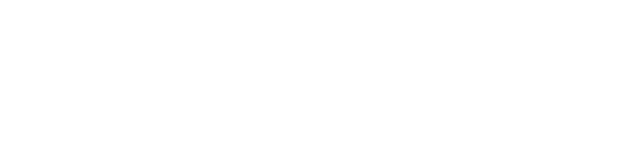
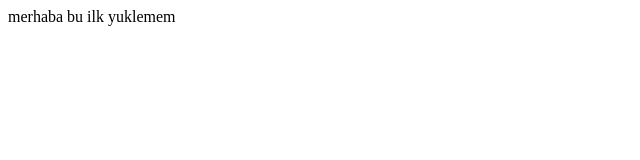
Before and after one commit to fatihbabuna123/projegit, a plain HTML site: page index.html in a window 1280 px wide. Shown: the whole page, without its empty margins (0-640 px from the left). Drawn offline with Linux system fonts and the light colour scheme.

Commit message:
yazi yazdim

```diff
--- a/index.html
+++ b/index.html
@@ -6,6 +6,6 @@
     <title>gitpush</title>
 </head>
 <body>
-
+    merhaba bu ilk yuklemem
 </body>
 </html>
```
